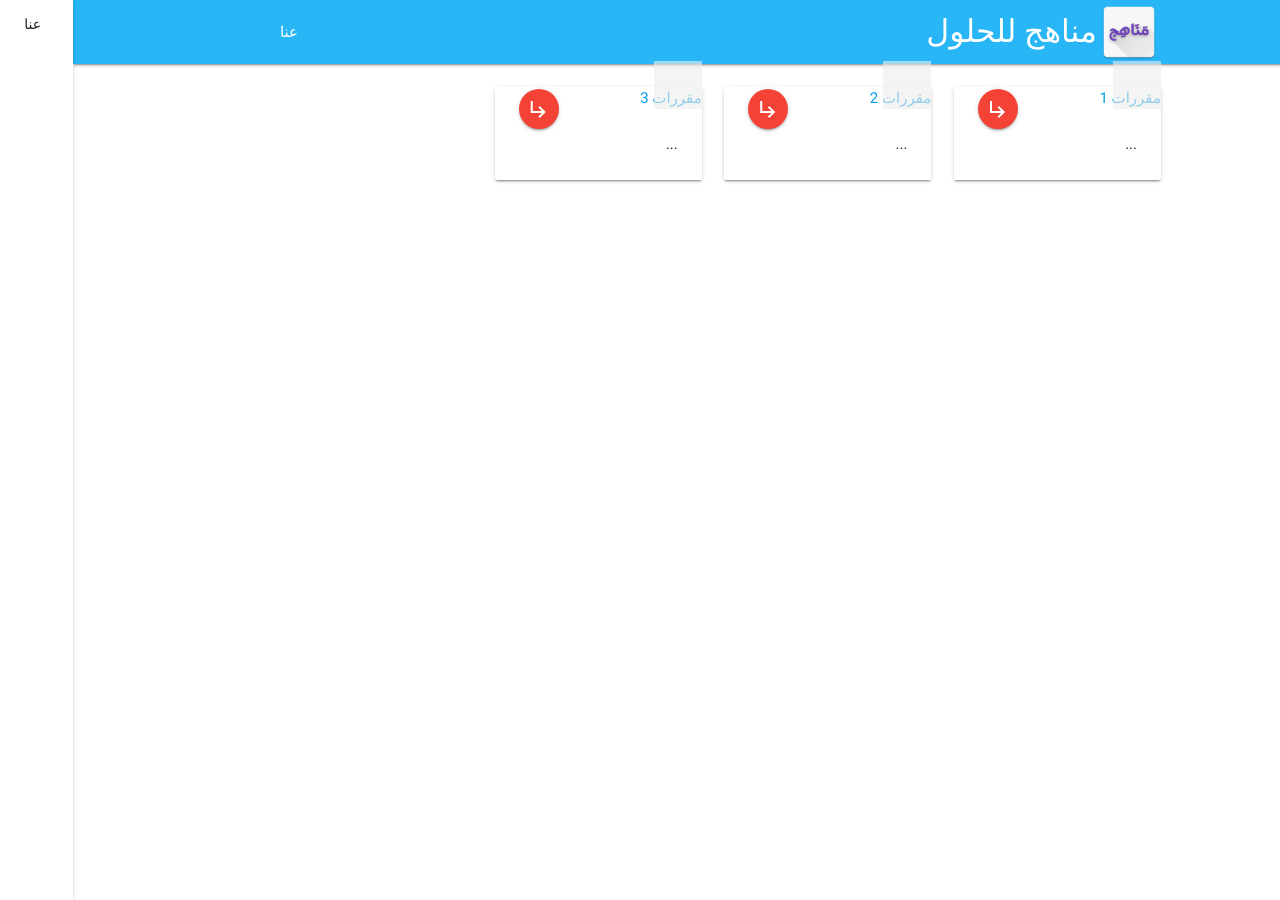
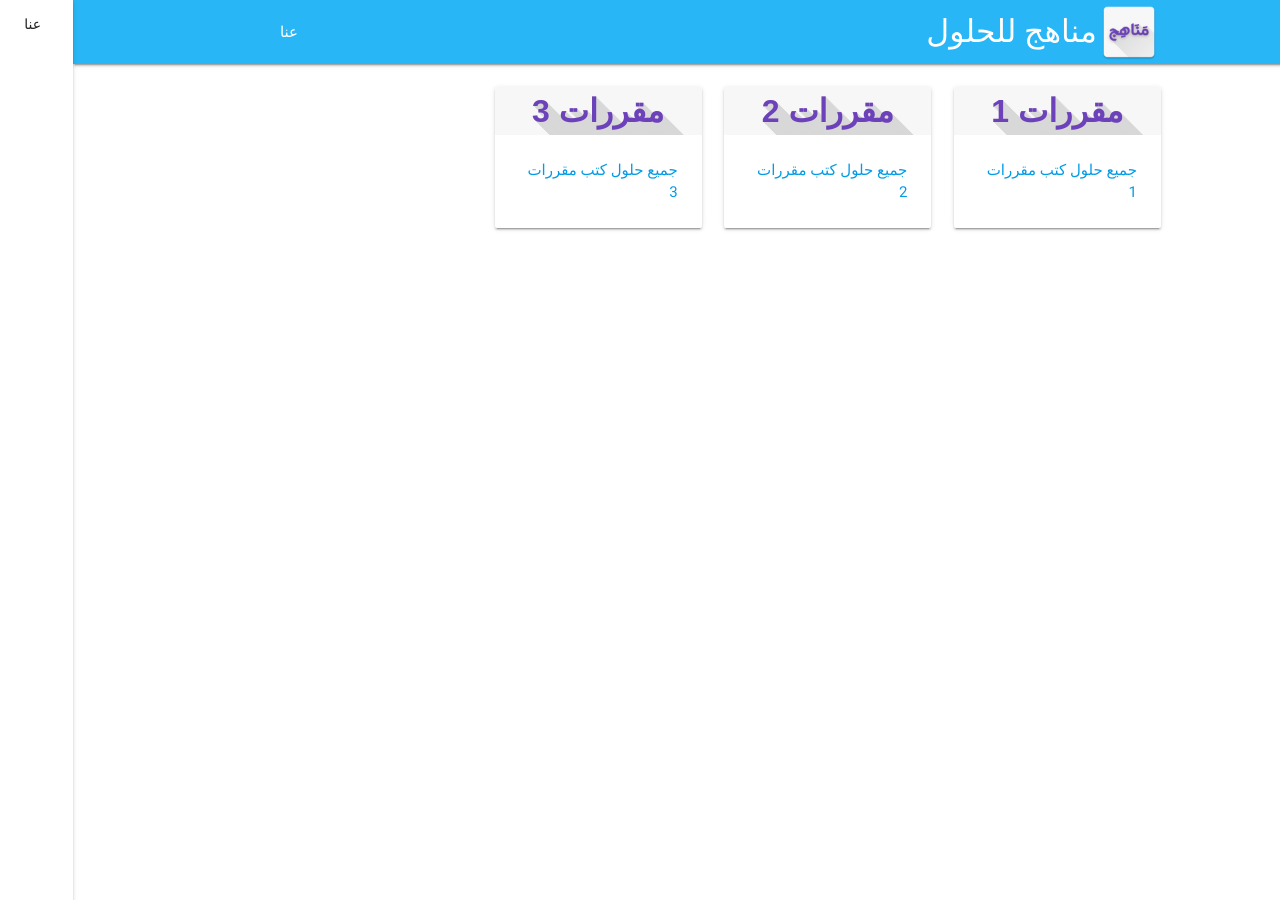
Before and after one commit to egyjs/el3zahaby.github.io-, a Jekyll site: the page built from tanawy.md, in a window 1280 px wide. Built offline with Jekyll 4.4.1, drawn with Linux system fonts in a browser that asks for light colours; nearby versions of some CDN libraries.

Commit message:
edit names

```diff
--- a/tanawy.md
+++ b/tanawy.md
@@ -4,21 +4,29 @@ title: ثانوي
 
 ---
 
-
+<style>
+ .titleIMG{
+    font-family: 'Harmattan', sans-serif;
+    text-align: center;
+    font-size: 32px;
+    background: #f7f7f7;
+    color: #6c41b9;
+    font-weight: bold;
+    overflow: hidden;
+    text-shadow: 0px 0px 0 #d8d8d8, 1px 1px 0 #d8d8d8, 2px 2px 0 #d8d8d8, 3px 3px 0 #d8d8d8, 4px 4px 0 #d8d8d8, 5px 5px 0 #d8d8d8, 6px 6px 0 #d8d8d8, 7px 7px 0 #d8d8d8, 8px 8px 0 #d8d8d8, 9px 9px 0 #d8d8d8, 10px 10px 0 #d8d8d8, 11px 11px 0 #d8d8d8, 12px 12px 0 #d8d8d8, 13px 13px 0 #d8d8d8, 14px 14px 0 #d8d8d8, 15px 15px 0 #d8d8d8, 16px 16px 0 #d8d8d8, 17px 17px 0 #d8d8d8, 18px 18px 0 #d8d8d8, 19px 19px 0 #d8d8d8, 20px 20px 0 #d8d8d8, 21px 21px 0 #d8d8d8, 22px 22px 0 #d8d8d8, 23px 23px 0 #d8d8d8, 24px 24px 0 #d8d8d8, 25px 25px 0 #d8d8d8, 26px 26px 0 #d8d8d8, 27px 27px 0 #d8d8d8, 28px 28px 0 #d8d8d8, 29px 29px 0 #d8d8d8, 30px 30px 0 #d8d8d8, 31px 31px 0 #d8d8d8, 32px 32px 0 #d8d8d8, 33px 33px 0 #d8d8d8, 34px 34px 0 #d8d8d8, 35px 35px 0 #d8d8d8, 36px 36px 0 #d8d8d8, 37px 37px 0 #d8d8d8, 38px 38px 0 #d8d8d8, 39px 39px 0 #d8d8d8, 40px 40px 0 #d8d8d8, 41px 41px 0 #d8d8d8, 42px 42px 0 #d8d8d8, 43px 43px 0 #d8d8d8;
+}
+</style>
 <div class="col s12 m3">
     <a href="1">
-        <div class="card">
+        <div class="card ">
             <div class="card-image">
-                <div width="100%" >
+                <div class="titleIMG" width="100%" >
                     مقررات 1
                 </div>
-                <span class="card-title" style="font-size: 100%;">{{ post.title }}</span>
-                <a href="{{ post.url | prepend: site.baseurl }}" class="btn-floating halfway-fab waves-effect waves-light red">
-                    <i class="material-icons">subdirectory_arrow_right</i>
-                </a>
+
             </div>
             <div class="card-content">
-                <p>{{ tanawy.excerpt }}...</p>
+                <p>جميع حلول كتب مقررات 1</p>
             </div>
         </div>
     </a>
@@ -27,16 +35,12 @@ title: ثانوي
     <a href="2">
         <div class="card">
             <div class="card-image">
-                <div width="100%" >
+                <div class="titleIMG" width="100%" >
                     مقررات 2
                 </div>
-                <span class="card-title" style="font-size: 100%;">{{ post.title }}</span>
-                <a href="{{ post.url | prepend: site.baseurl }}" class="btn-floating halfway-fab waves-effect waves-light red">
-                    <i class="material-icons">subdirectory_arrow_right</i>
-                </a>
             </div>
             <div class="card-content">
-                <p>{{ tanawy.excerpt }}...</p>
+                <p>جميع حلول كتب مقررات 2</p>
             </div>
         </div>
     </a>
@@ -45,16 +49,13 @@ title: ثانوي
     <a href="3">
         <div class="card">
             <div class="card-image">
-                <div width="100%" >
+                <div class="titleIMG" width="100%" >
                     مقررات 3
                 </div>
-                <span class="card-title" style="font-size: 100%;">{{ post.title }}</span>
-                <a href="{{ post.url | prepend: site.baseurl }}" class="btn-floating halfway-fab waves-effect waves-light red">
-                    <i class="material-icons">subdirectory_arrow_right</i>
-                </a>
+
             </div>
             <div class="card-content">
-                <p>{{ tanawy.excerpt }}...</p>
+                <p>جميع حلول كتب مقررات 3</p>
             </div>
         </div>
     </a>
```
